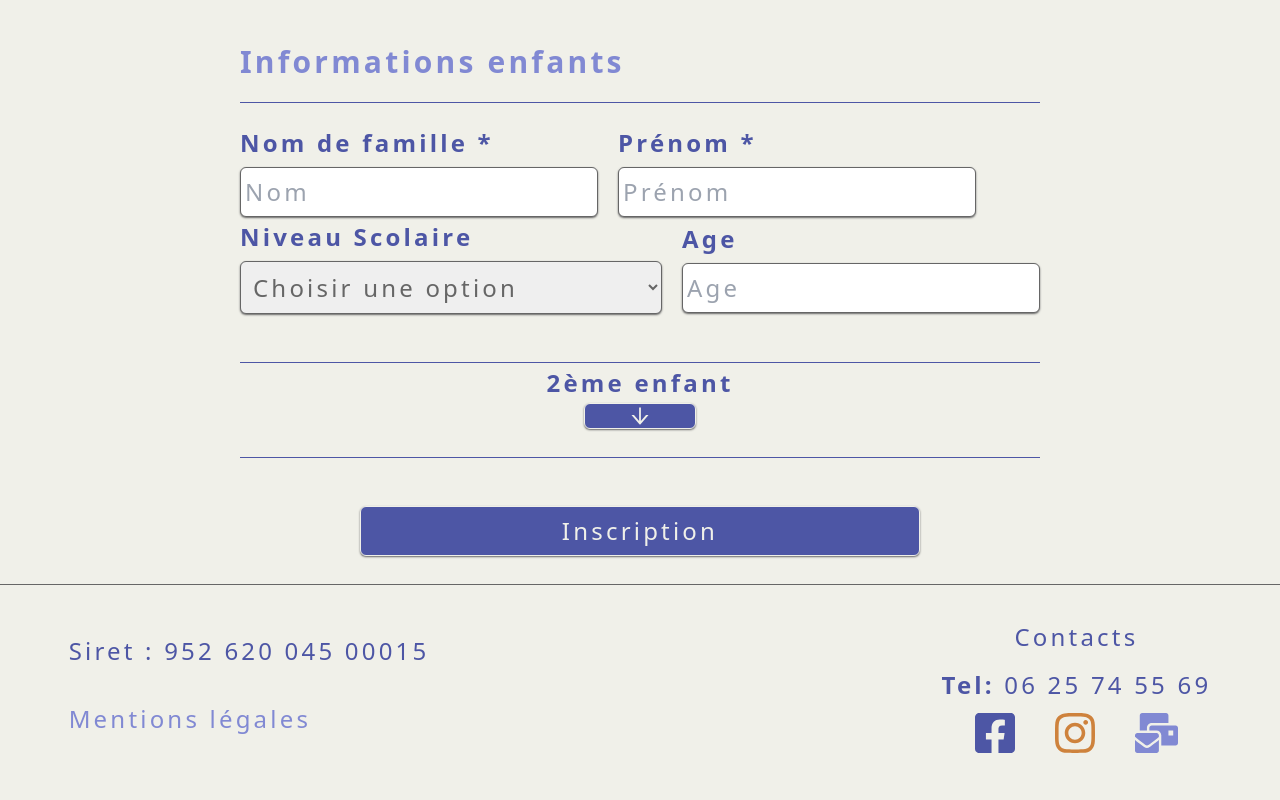
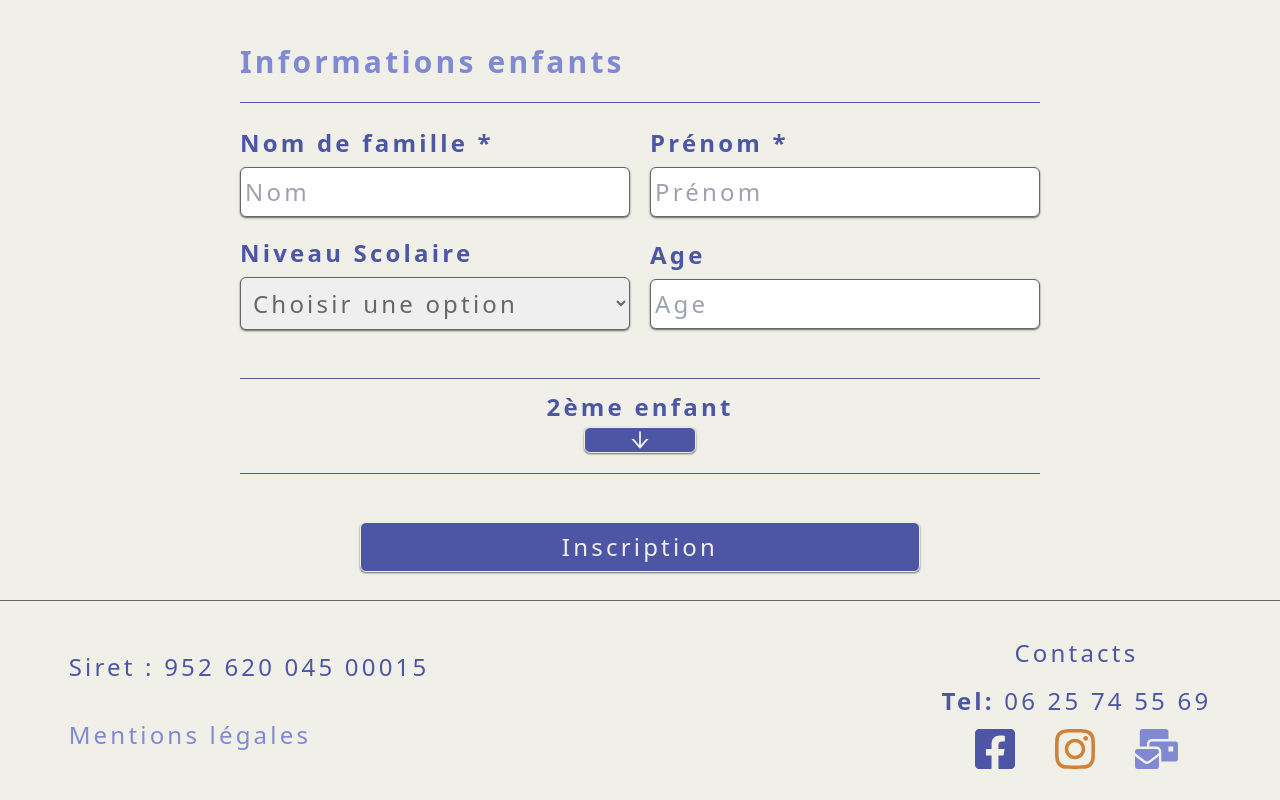
Before and after one commit to DumeGrisoni/booking_student, a React (Vite) app: page /bookings in a window 1280 px wide. Shown: the part 939-1739 px from the top of the page. Built offline with nearby package versions, Linux system fonts and the light colour scheme.

Commit message:
fix styles Signup

```diff
--- a/src/Components/Clients/SignUp.jsx
+++ b/src/Components/Clients/SignUp.jsx
@@ -115,7 +115,7 @@ const SignUp = () => {
           </div>
           {/* ADRESS */}
           <div className="flex flex-col lg:flex-row gap-3 lg:gap-5">
-            <div className="flex flex-col gap-1 lg:gap-">
+            <div className="flex flex-col gap-1 w-full">
               <label htmlFor="city" className="font-bold">
                 Ville *
               </label>
@@ -127,7 +127,7 @@ const SignUp = () => {
                 onChange={handleChange}
               />
             </div>
-            <div className="flex flex-col gap-1 lg:gap-">
+            <div className="flex flex-col gap-1 w-full">
               <label htmlFor="postale" className="font-bold">
                 Code Postal *
               </label>
@@ -170,11 +170,10 @@ const SignUp = () => {
           </p>
           <hr />
           {/* CHILDS */}
-          <div>
+          <div className="flex flex-col gap-4">
             {/* NAMES */}
-
             <div className="flex flex-col lg:flex-row gap-3 lg:gap-5">
-              <div className="flex flex-col gap-1 ">
+              <div className="flex flex-col gap-1 w-full">
                 <label htmlFor="child_lastName" className="font-bold">
                   Nom de famille *
                 </label>
@@ -186,7 +185,7 @@ const SignUp = () => {
                   onChange={handleChange}
                 />
               </div>
-              <div className="flex flex-col gap-1 lg:gap-">
+              <div className="flex flex-col gap-1 w-full ">
                 <label htmlFor="child_firstName" className="font-bold">
                   Prénom *
                 </label>
@@ -199,8 +198,8 @@ const SignUp = () => {
                 />
               </div>
             </div>
-            <div className="flex flex-col lg:flex-row items-center gap-3 lg:gap-5">
-              <div className="flex flex-col gap-1 flex-1">
+            <div className="flex flex-col lg:flex-row items-center gap-3 lg:gap-5  justify-start">
+              <div className="flex flex-col gap-1 w-full">
                 <label htmlFor="schoolLvl" className="font-bold">
                   Niveau Scolaire
                 </label>
@@ -224,7 +223,7 @@ const SignUp = () => {
                   <option value="3ème">3ème</option>
                 </select>
               </div>
-              <div className="flex  flex-col gap-1">
+              <div className="flex flex-col gap-1 w-full">
                 <label htmlFor="child_age" className="font-bold">
                   Age
                 </label>
@@ -239,7 +238,7 @@ const SignUp = () => {
             </div>
           </div>
           <div>
-            <hr className="mt-7" />
+            <hr className="mt-7 mb-2" />
             <p className=" text-default font-bold text-center">2ème enfant</p>
             <button
               className="btn flex justify-center items-center w-28 mx-auto"
@@ -263,7 +262,7 @@ const SignUp = () => {
                 />
               </div>
               <div className="flex flex-col lg:flex-row items-center gap-3 lg:gap-5">
-                <div className="flex flex-col gap-1 flex-1">
+                <div className="flex flex-col gap-1 w-full">
                   <label htmlFor="twoChild_schoolLvl" className="font-bold">
                     Niveau Scolaire
                   </label>
@@ -287,7 +286,7 @@ const SignUp = () => {
                     <option value="3ème">3ème</option>
                   </select>
                 </div>
-                <div className="flex  flex-col gap-1">
+                <div className="flex w-full flex-col gap-1">
                   <label htmlFor="twoChild_age" className="font-bold">
                     Age
                   </label>
@@ -304,7 +303,7 @@ const SignUp = () => {
           ) : (
             <></>
           )}
-          <hr className="mb-7 mt-2" />
+          <hr className="mb-7" />
           <button
             type="submit"
             className="p-1 lg:w-[70%] lg:mx-auto text-center btn"
```
